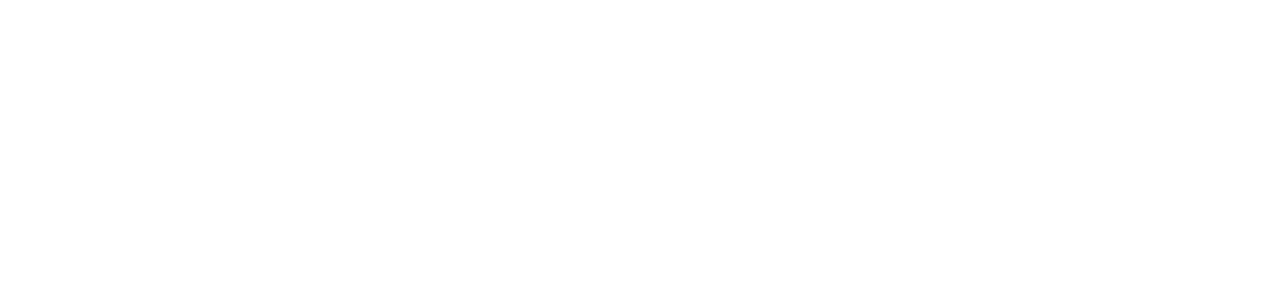
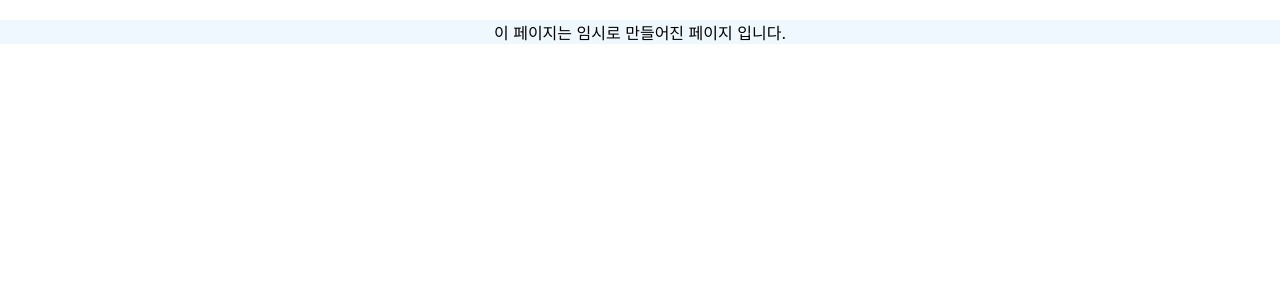
Before and after one commit to ten-3dev/travel-planner, a React (Create React App) app: page / in a window 1280 px wide. Shown: the top 300 px of the page. Built offline with nearby package versions, Linux system fonts and the light colour scheme.

Commit message:
폴더 구조 설정 및 예제

```diff
--- a/package.json
+++ b/package.json
@@ -9,6 +9,7 @@
     "react": "^18.2.0",
     "react-dom": "^18.2.0",
     "react-scripts": "5.0.1",
+    "styled-components": "^5.3.6",
     "web-vitals": "^2.1.4"
   },
   "scripts": {
--- a/src/App.js
+++ b/src/App.js
@@ -1,8 +1,10 @@
 import React from "react";
+import TestPage from "./Pages/testPage";
 
 const App = () => {
   return (
     <div className="App">
+      <TestPage></TestPage>
     </div>
   );
 }
--- /dev/null
+++ b/src/Pages/testPage/index.js
@@ -0,0 +1,10 @@
+import React from "react";
+import * as Styles from './style'; // 원래 하나하나씩 불러올 수 있지만 많아지면 가독성이 떨어지기 때문에 Styles라는 별명을 붙여서 통일
+
+const TestPage = () => { // 함수선언과 똑같음.. 이건 솔직히 중요한건 아니지만 걍 멋있어보였ㅇ...
+    return(
+        <Styles.Wrapper>이 페이지는 임시로 만들어진 페이지 입니다.</Styles.Wrapper> // style.js 에서 선언한 상수들을 여기서 태그로 사용
+    )
+}
+
+export default TestPage;
--- /dev/null
+++ b/src/Pages/testPage/style.js
@@ -0,0 +1,14 @@
+import styled from "styled-components"; // 먼저 styled-components 라이브러리를 사용할 것이기 때문에 import 해준다.
+
+export const Wrapper = styled.div`
+    width: 100%;
+    background-color: aliceblue;
+    margin-top: 20px;
+    text-align: center;
+`
+
+// Wrapper 설명
+// export = export를 붙여야만 다른 파일에서 사용해야합니다.
+// const = 상수란 의미
+// Wrapper = 상수 이름임 암거나 해도 됨     예) Background, Input, Title
+// styled.div = styled-components 중에 div태그를 사용한다는 의미
--- a/src/jisu.js
+++ /dev/null
@@ -1 +0,0 @@
-var ji = "0925테스트중 마지막 테스트";
--- a/src/minjae.js
+++ /dev/null
@@ -1 +0,0 @@
-const minjae = "very handsome11122";
```
Also changed, not shown: 카카오 로그인 후 처리.txt (added), 토큰 관련 문서.txt (added), 폴더 구조와 설명.txt (added), 프론트 - 카카오 로그인 성공.txt (added), 1 other file (tests, documents, lock files or other folders).
